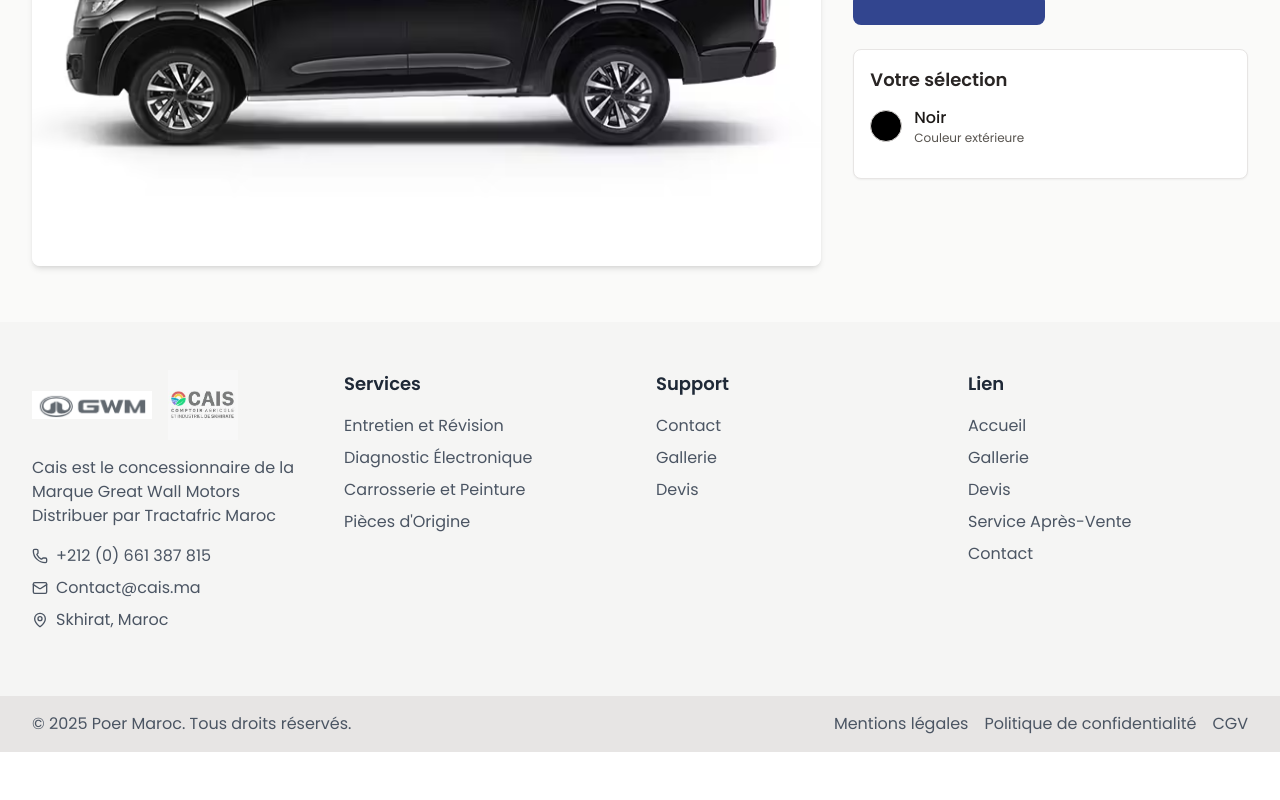
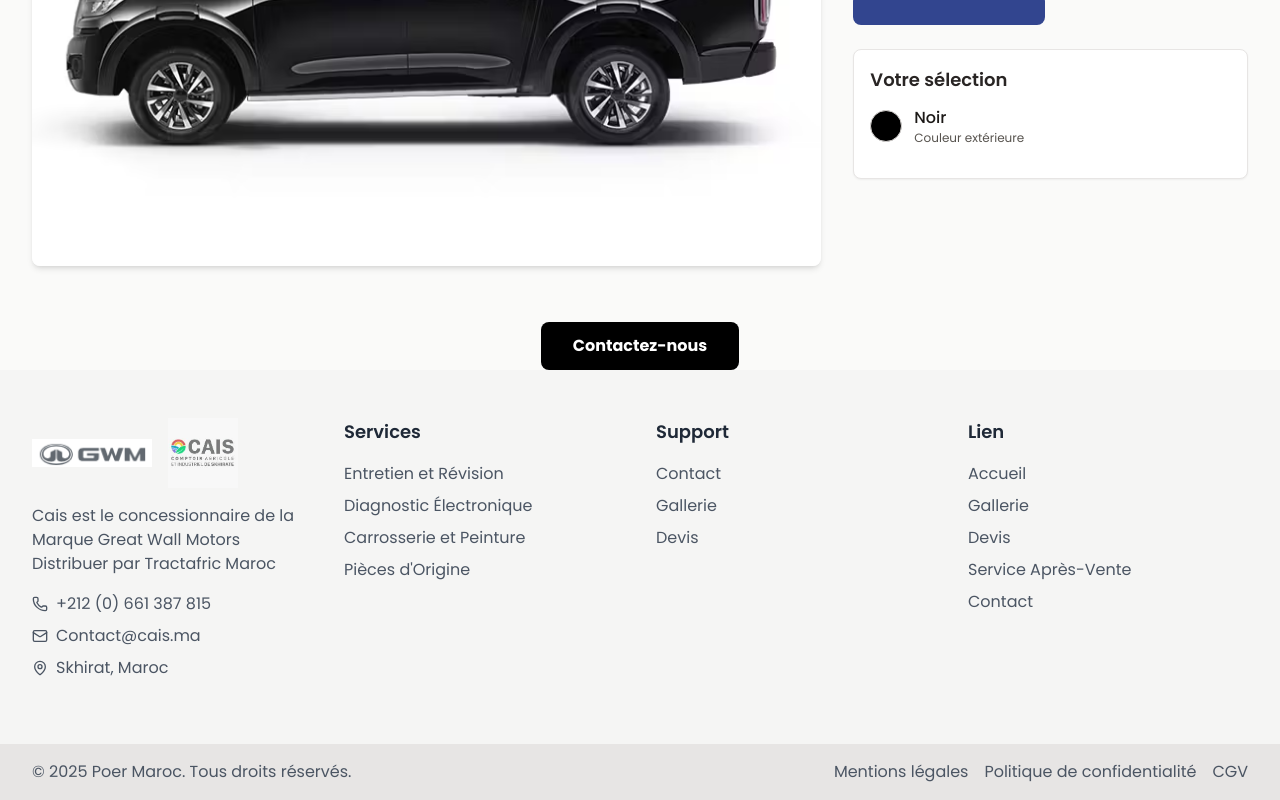
Before and after one commit to rgyasser/poer, a Next.js app: page /showcase in a window 1280 px wide. Shown: the part 4607-5407 px from the top of the page. Before the commit the page ends 5359 px from the top, so only its background shows below. Built offline with nearby package versions, Linux system fonts and the light colour scheme.

Commit message:
7ydt tswira f contact w zdt CTA flkher dyal page

```diff
--- a/src/app/contact/page.tsx
+++ b/src/app/contact/page.tsx
@@ -99,7 +99,6 @@
 
       <main
         className="flex-grow w-full bg-cover bg-center bg-fixed text-gray-900 pt-24"
-        style={{ backgroundImage: "url('images/image2.jpg')" }}
       >
         <div className="min-h-full w-full flex items-center justify-center p-4 sm:p-6 lg:p-8">
           <motion.div
--- a/src/app/showcase/page.tsx
+++ b/src/app/showcase/page.tsx
@@ -520,6 +520,16 @@
             </div>
           </div>
         </section>
+
+        {/* CTA Section */}
+          <div className="max-w-7xl mx-auto px-4 sm:px-6 lg:px-8 text-center">
+            <Link
+              href="/contact"
+              className="inline-block bg-black text-white font-bold py-3 px-8 rounded-lg hover:text-black hover:bg-stone-100 transition-colors duration-300"
+            >
+              Contactez-nous
+            </Link>
+          </div>
       </main>
     </div>
   );
```
